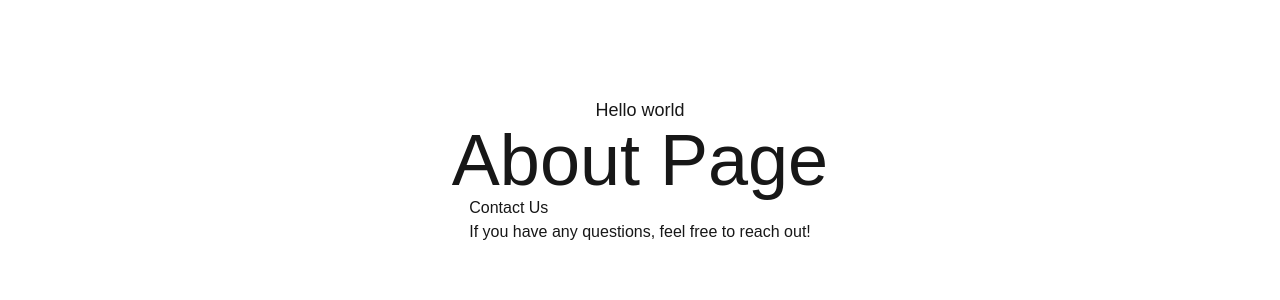
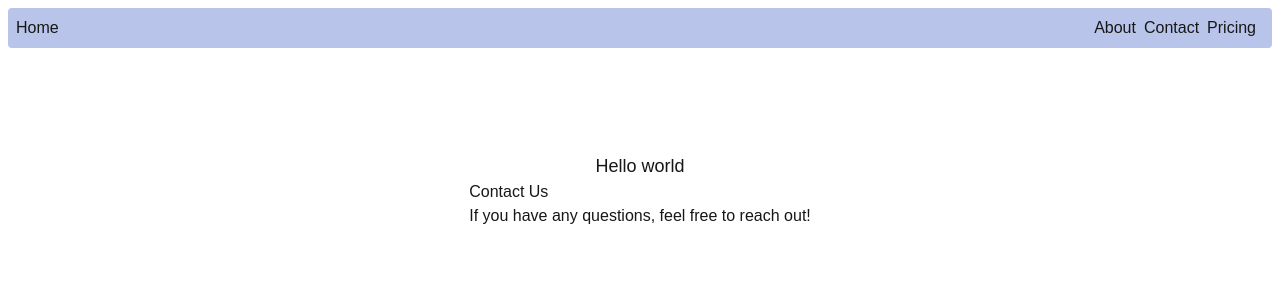
Before and after one commit to Juxn89/nextjs-devtalles, a Next.js app: page /contact in a window 1280 px wide. Shown: the top 300 px of the page. Built offline with nearby package versions, Linux system fonts and the light colour scheme.

Commit message:
Added Navbar component and recommended extensions.

```diff
--- a/app/(general)/layout.tsx
+++ b/app/(general)/layout.tsx
@@ -1,9 +1,14 @@
-export default function AboutLayout({ children } : { children: React.ReactNode }) {
+import { Navbar } from "@/components";
+
+export default function GeneralLayout({ children } : { children: React.ReactNode }) {
 	return (
-		<main className="flex flex-col items-center p-24">
-			<span className="text-lg">Hello world</span>
-			<span className="text-7xl">About Page</span>
-			{ children }
-		</main>
+		<>
+			<Navbar />
+
+			<main className="flex flex-col items-center p-24">
+				<span className="text-lg">Hello world</span>
+				{ children }
+			</main>
+		</>
 	)
 }
--- /dev/null
+++ b/components/index.ts
@@ -0,0 +1 @@
+export * from './navbar/Navbar'
--- /dev/null
+++ b/components/navbar/Navbar.tsx
@@ -0,0 +1,13 @@
+export const Navbar = () => {
+	return (
+		<nav className="flex bg-blue-800/30 p-2 m-2 rounded">
+			<span>Home</span>
+
+			<div className="flex-1"></div>
+
+			<a className="mr-2" href="/about">About</a>
+			<a className="mr-2" href="/contact">Contact</a>
+			<a className="mr-2" href="/pricing">Pricing</a>
+		</nav>
+	)
+}
```
